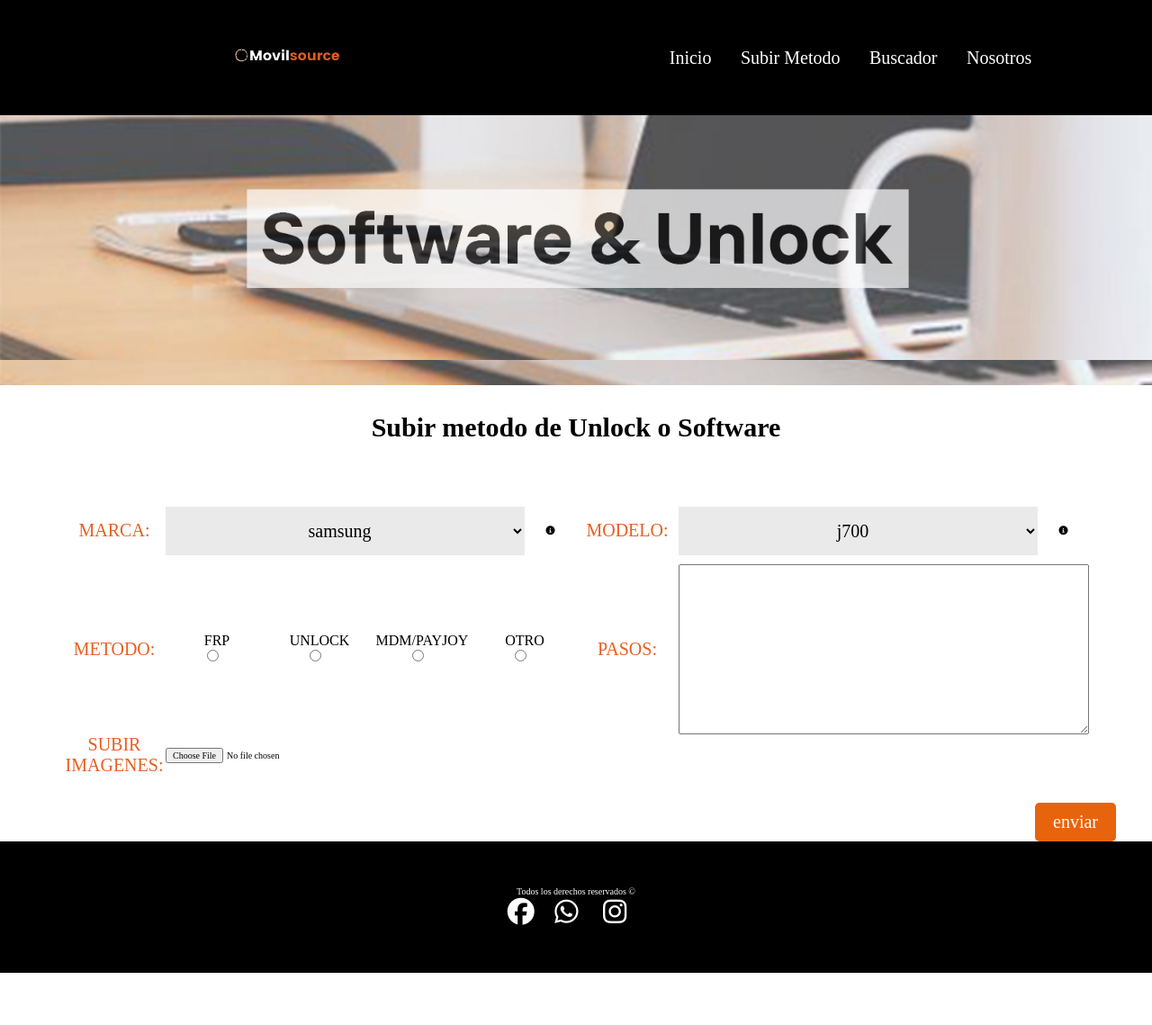
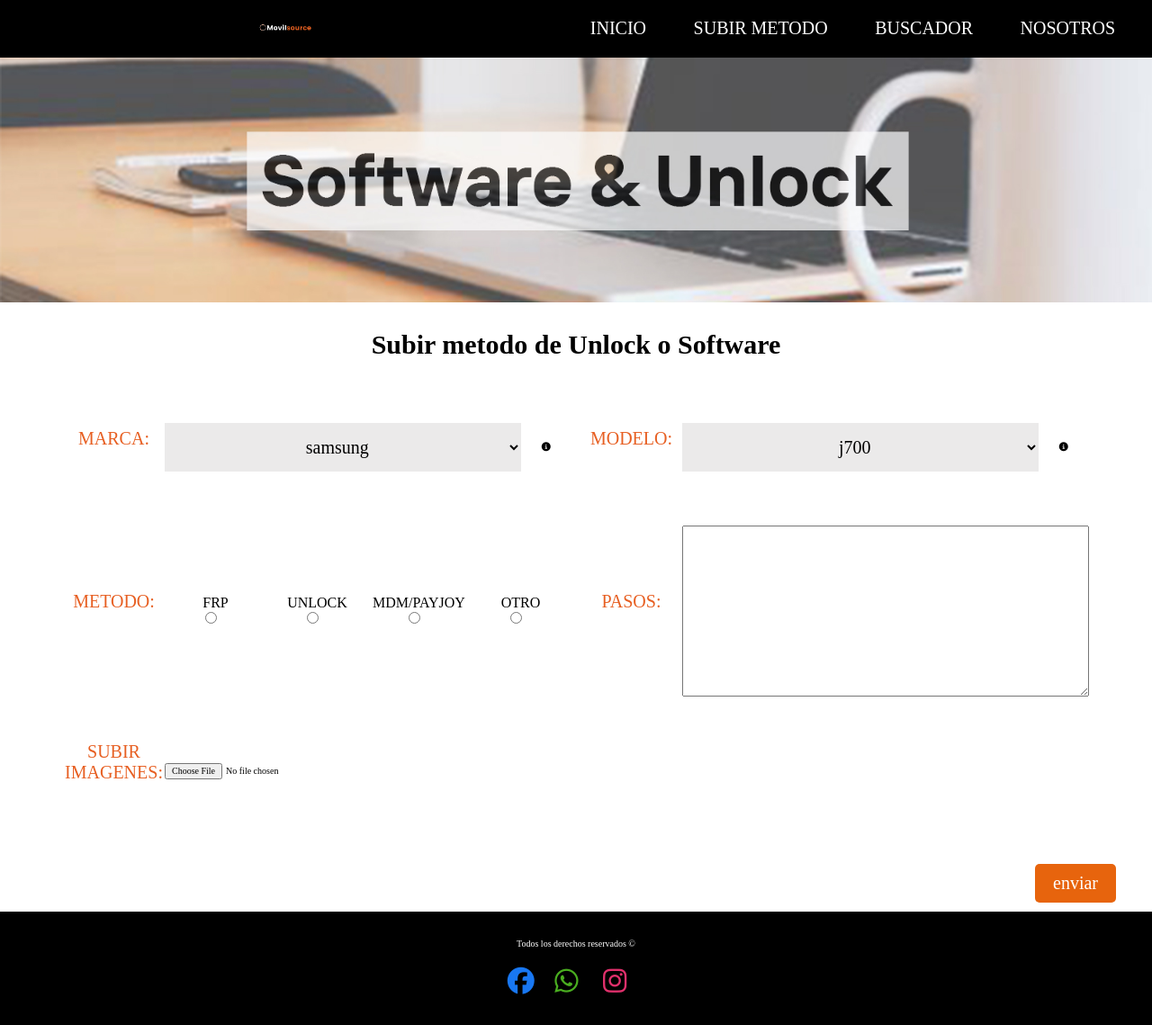
Before and after one commit to manuelluevano/unlock, a PHP site: page /metodos.php in a window 1280 px wide. Shown: the whole page at 90% size. Before the commit the page ends 1081 px from the top, so only its background shows below. Run offline with PHP 8.4, Linux system fonts and the light colour scheme; some libraries are stand-ins or nearby versions.

Commit message:
DISENO RESPONSIBLE CORRECTAMENTE - MIXING CREADOS - MODERNIZR AGREGADO

```diff
--- a/buscador.php
+++ b/buscador.php
@@ -8,10 +8,10 @@ require 'includes/templates/header.php';
 
     <h3>Buscar metodo de Unlock o Software</h3>
 
-    <div class="buscador contenedor">
-        <form action="">
+    <div class=" contenedor">
+        <form class="buscador" action="">
 
-            <div class="campo">
+            <div class="buscador">
                 <p class="busqueda">Busqueda</p>
                 <input type="text" placeholder="Ingresa modelo o procesador aqui" id="buscador">
             </div>
--- a/includes/templates/footer.php
+++ b/includes/templates/footer.php
@@ -11,6 +11,7 @@
 
     </div>
 
+    <script src="/build/js/bundle.min.js"></script>
     </body>
 
     </html>
--- a/includes/templates/header.php
+++ b/includes/templates/header.php
@@ -6,8 +6,8 @@
     <meta http-equiv="X-UA-Compatible" content="IE=edge">
     <meta name="viewport" content="width=device-width, initial-scale=1.0">
     <script src="https://kit.fontawesome.com/04730c9c8a.js" crossorigin="anonymous"></script>
+    <link rel="stylesheet" href="build/css/app.css">
 
-    <link rel="stylesheet" href="build/css/app.css">
     <title>Software y Unlcok</title>
 </head>
 
@@ -16,7 +16,9 @@
     <header>
         <nav>
             <div class="logo">
-                <img src="src/img/logo sin fondo (1).png" alt="">
+                <a href="/index.php">
+                    <img src="src/img/logo sin fondo (1).png" alt="">
+                </a>
             </div>
             <div class="menu">
                 <a href="index.php">Inicio</a>
--- a/metodos.php
+++ b/metodos.php
@@ -9,7 +9,7 @@ require 'includes/templates/header.php';
 
     <h3>Subir metodo de Unlock o Software</h3>
 
-    <div class=" contenedor">
+    <div class="seccion contenedor">
         <form action="" class="form">
 
             <div class="campo_toolpit">
--- a/nosotros.php
+++ b/nosotros.php
@@ -8,7 +8,7 @@ require 'includes/templates/header.php';
 
     <h3>Acerca de nosotros</h3>
 
-    <div class="direcciones">
+    <div class="direcciones seccion contenedor">
         <div class="mapa">
             <iframe src="https://www.google.com/maps/embed?pb=!1m18!1m12!1m3!1d7466.387537901506!2d-103.31809816511226!3d20.661694299999997!2m3!1f0!2f0!3f0!3m2!1i1024!2i768!4f13.1!3m3!1m2!1s0x8428b22cbcc1414f%3A0x385fda1060754da8!2sCalle%20Gral%20Carlos%20Fuero%20166%D1%81%20Garage!5e0!3m2!1sen!2smx!4v1634446073314!5m2!1sen!2smx" width="600" height="300" style="border:0;" allowfullscreen="" loading="lazy"></iframe>
         </div>
--- /dev/null
+++ b/src/js/app.js
@@ -0,0 +1 @@
+// ACTIVE, AGREGAMOS CLASE PARA SELECCIONAR LA PAGINA ACTUAL
--- a/src/scss/app.scss
+++ b/src/scss/app.scss
@@ -2,10 +2,11 @@
 @import "base/globales";
 @import "base/botones";
 @import "base/normalize";
+@import "base/mixins";
+@import "base/variables";
 
 //LAYOUT
 @import "layout/navegacion.scss";
-@import "layout/silder";
 @import "layout/footer";
 @import "layout/main";
 @import "layout/nosotros";
--- a/src/scss/base/_globales.scss
+++ b/src/scss/base/_globales.scss
@@ -12,9 +12,17 @@ html {
     margin: 0 auto;
 }
 
+.seccion{
+    padding: 3rem;
+}
+
+
 p{
     margin: 0;
     padding: 0;
+}
+section{
+    padding: 3rem;
 }
 img,
 picture {
--- /dev/null
+++ b/src/scss/base/_mixins.scss
@@ -0,0 +1,23 @@
+/** Media Queries **/
+@mixin telefono {
+    @media (min-width: #{$telefono}) {
+      @content;
+    }
+  }
+
+  @mixin tablet {
+    @media (min-width: #{$tablet}) {
+      @content;
+    }
+  }
+
+  @mixin desktop {
+    @media (min-width: #{$desktop}) {
+      @content;
+    }
+  }
+  @mixin grid($columnas, $espaciado) {
+    display: grid;
+    gap: $espaciado;
+    grid-template-columns: repeat($columnas, 1fr);
+  }
--- /dev/null
+++ b/src/scss/base/_variables.scss
@@ -0,0 +1,5 @@
+
+// Tamaño de Media Queries
+$telefono: 480px;
+$tablet: 768px;
+$desktop: 1024px;
--- a/src/scss/layout/_footer.scss
+++ b/src/scss/layout/_footer.scss
@@ -1,11 +1,21 @@
-footer{
-
+footer {
   text-align: center;
-    padding: 5rem;
+  padding: 3rem;
   background: #000;
   color: #fff;
-    .redes{
-        a{
+  .redes {
+    text-align: center;
+    margin-top: 2rem;
+    .fa-facebook {
+      color: #1877f2;
+    }
+    .fa-whatsapp {
+      color: #4aae20;
+    }
+    .fa-instagram {
+      color: #e1306c;
+    }
+    a {
       color: #fff;
       font-size: 3rem;
       margin-right: 2rem;
--- a/src/scss/layout/_form.scss
+++ b/src/scss/layout/_form.scss
@@ -1,76 +1,89 @@
-.busqueda{
+.busqueda {
   font-size: 3rem;
-    color: #E75F22;
+  color: #e75f22;
   font-weight: bold;
 }
 
-form{
-    padding: 3rem;
+form {
+  .campo_toolpit {
+    margin-bottom: 4rem;
+  }
+  .campo {
     display: grid;
-    grid-template-columns: repeat(2,1fr);
-}
-.campo{
-  display: grid;
-  grid-template-columns: 20% 80%;
     align-items: center;
     align-content: center;
+    margin-bottom: 4rem;
   }
-.campo_toolpit{
+}
+
+////////////////////////////////////
+@include desktop {
+  .buscador {
+    display: block;
+  }
+  form {
+    @include grid(2, 1rem);
+    .campo_toolpit {
       display: grid;
       grid-template-columns: 20% 70% 10%;
       align-items: center;
       align-content: center;
     }
-.radio{
+    .campo {
+      grid-template-columns: 20% 80%;
+    }
+  }
+}
 
+.radio {
   display: grid;
-  grid-template-columns: repeat(4,1fr);
+  grid-template-columns: repeat(4, 1fr);
 }
-.valor{
+.valor {
   font-size: 1.6rem;
-  input{
+  input {
     margin-right: 1rem;
   }
 }
 
-
-label{
-    color: #E75F22;
+label {
+  color: #e75f22;
   font-size: 2rem;
+  margin-bottom: 2rem;
 }
-select{
-
+select {
   text-align: center;
   width: 100%;
-    padding: 1.5rem .5rem;
+  padding: 1.5rem 0.5rem;
   background: rgb(235, 234, 234);
   border: none;
   font-size: 2rem;
   margin: 1rem 0;
 }
-input[type='text']{
+input[type="text"] {
   text-align: center;
   width: 100%;
-    padding: 1.5rem .5rem;
+  padding: 1.5rem 0.5rem;
   background: rgb(235, 234, 234);
   border: none;
   font-size: 2rem;
   margin: 1rem 0;
 }
-input[type='submit']{
+input[type="submit"] {
   padding: 1rem 2rem;
   border: none;
   font-size: 2rem;
   background-color: rgb(231, 100, 13);
   color: #fff;
-  border-radius: .5rem;
+  border-radius: 0.5rem;
   text-align: right;
 }
-.flex_end{
+.flex_end {
   display: flex;
   justify-content: flex-end;
+  padding-bottom: 1rem;
 }
-textarea{
+textarea {
   width: 100%;
   font-size: 1.6rem;
 }
--- a/src/scss/layout/_navegacion.scss
+++ b/src/scss/layout/_navegacion.scss
@@ -1,21 +1,45 @@
-nav{
+nav {
   text-align: center;
   background-color: #000;
   display: grid;
-    grid-template-columns: repeat(2,1fr);
   align-items: center;
-
-    .logo{
-        img{
-            width: 20%;
+  .logo {
+    img {
+      width: 10%;
       margin: 0 auto;
     }
   }
-    .menu{
+  .menu {
     text-align: center;
-        a{
+    @include grid(1, 1rem);
+    a {
       color: #fff;
+      text-transform: uppercase;
+      padding: 1rem;
+      transition: all 0.5s ease;
+    }
+    :hover {
+      background-color: #e75f22;
+      padding: 1rem;
+    }
+  }
+}
+
+@include telefono {
+  nav {
+    .menu {
+      display: block;
+      a {
         margin-right: 3rem;
       }
     }
   }
+}
+
+@include desktop {
+  nav {
+    @include grid(2, 1rem);
+    .logo {
+    }
+  }
+}
--- a/src/scss/layout/_nosotros.scss
+++ b/src/scss/layout/_nosotros.scss
@@ -1,4 +1,5 @@
 .direcciones{
     display:grid;
     grid-template-columns: repeat(2,1fr);
+    gap: 4rem;
 }
--- a/src/scss/layout/_silder.scss
+++ /dev/null
@@ -1,6 +0,0 @@
-.slider{
-    width: 100%;
-    height: 30rem;
-    background: url('../../src/img/portada unlock.jpeg');
-    animation: slide 20s infinite;
-}
```
Also changed, not shown: build/css/app.css, build/js/bundle.min.js (added), src/js/modernizr.js (added), 2 other files. Lines whose indentation alone changed are shown as unchanged.
